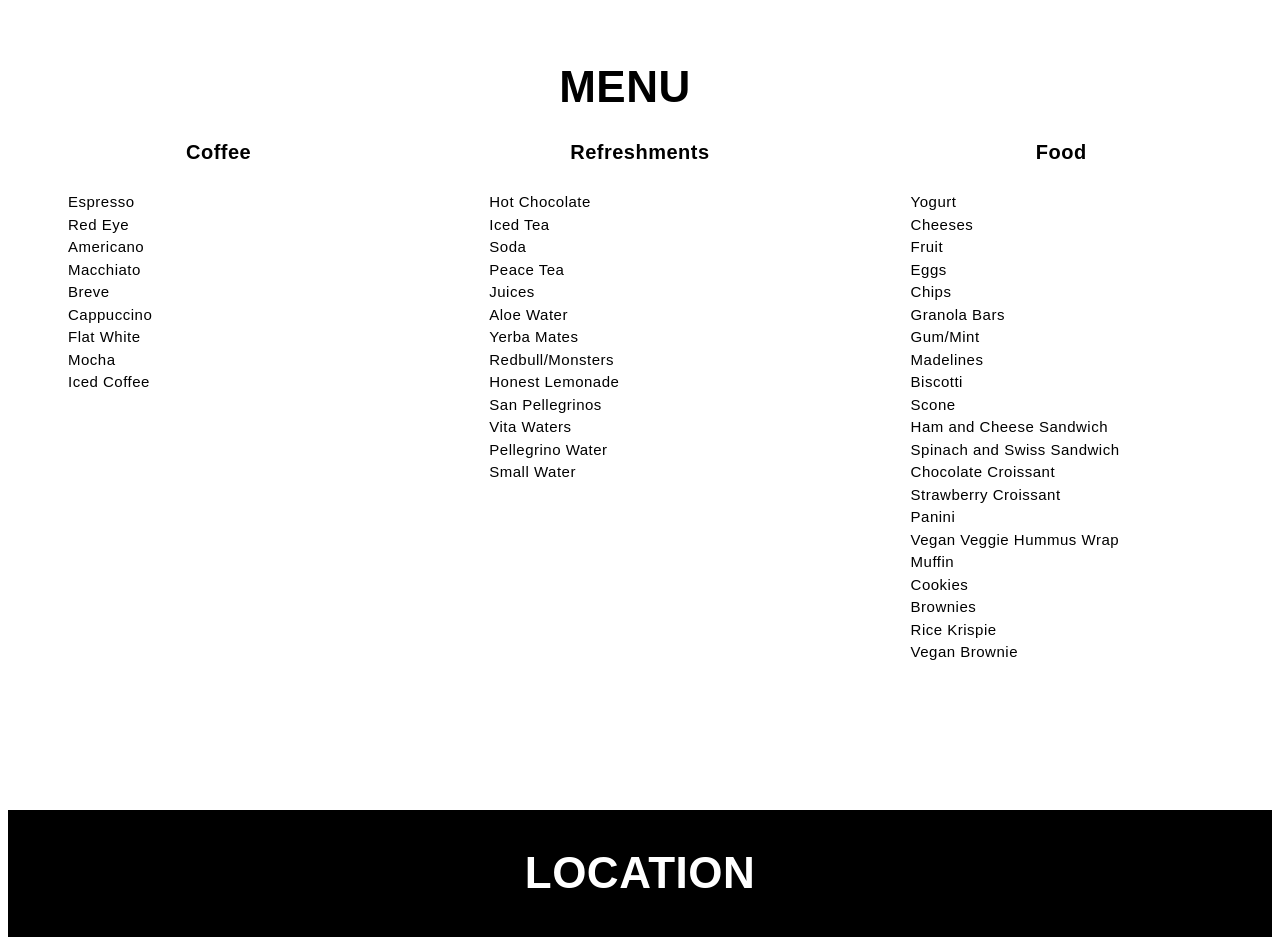
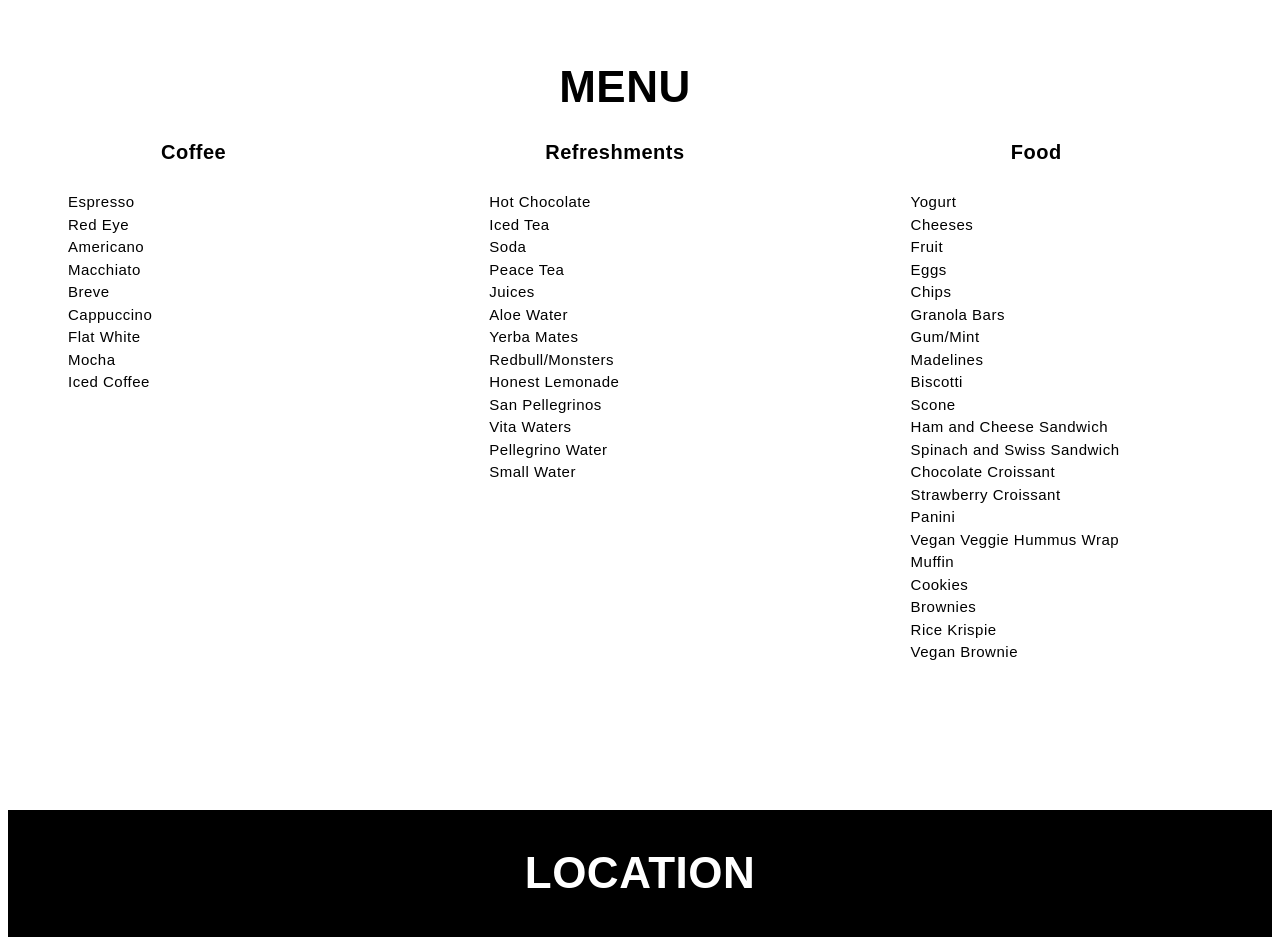
Before and after one commit to sydneyroach/gra321-f19, a plain HTML site: page charlies/index.html in a window 1280 px wide. Shown: the part 1160-2097 px from the top of the page. Drawn offline with Linux system fonts and the light colour scheme; a web font is replaced by a local one.

Commit message:
Update styles.css

```diff
--- a/charlies/css/styles.css
+++ b/charlies/css/styles.css
@@ -150,6 +150,11 @@ h3{
     font-size: 25px;
     font-weight:;
     text-align: center;
+    padding-left: 0px;
+    padding-right: 30px;
+    margin-left: -20px;
+
+
 }
 
 header, .full-width {
```
